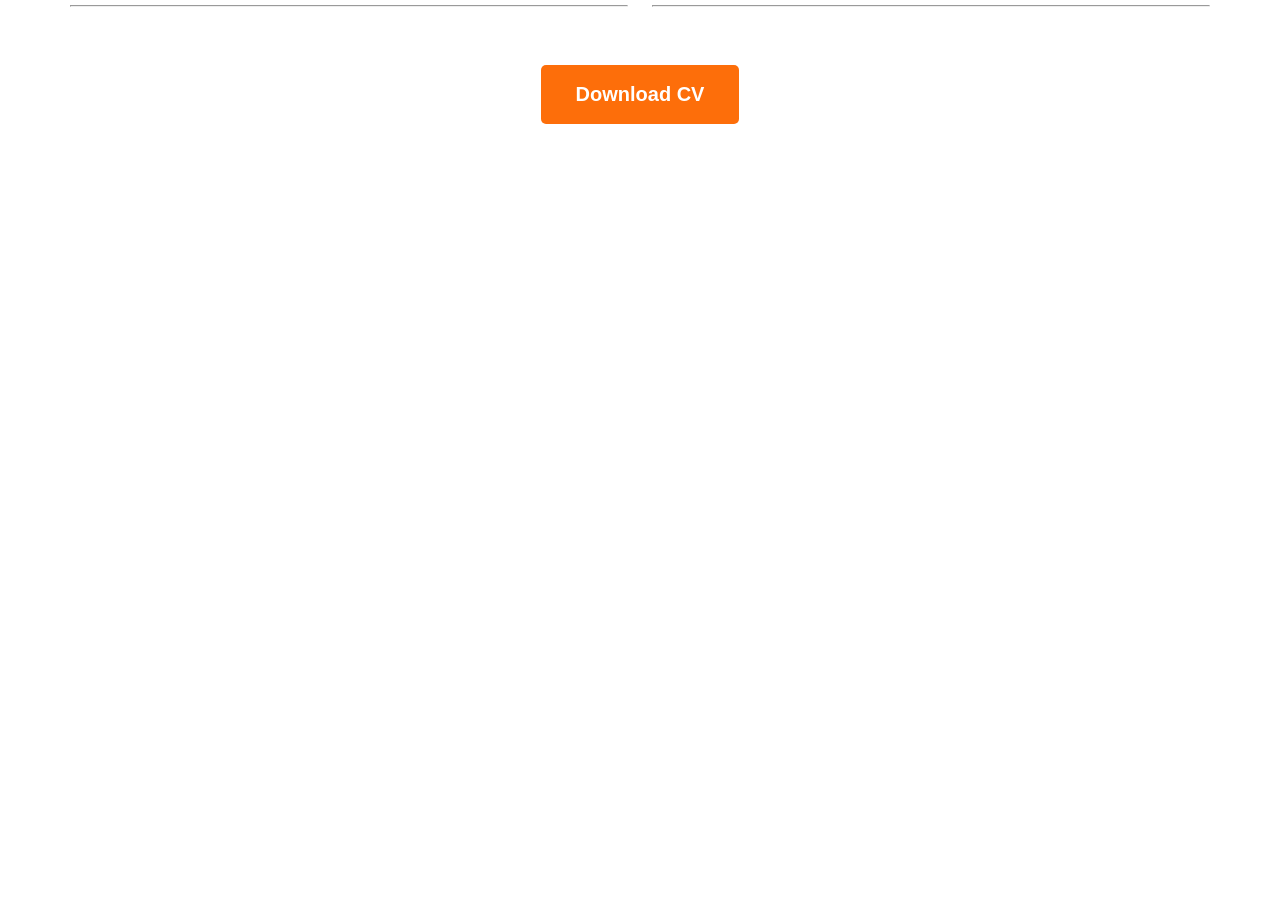
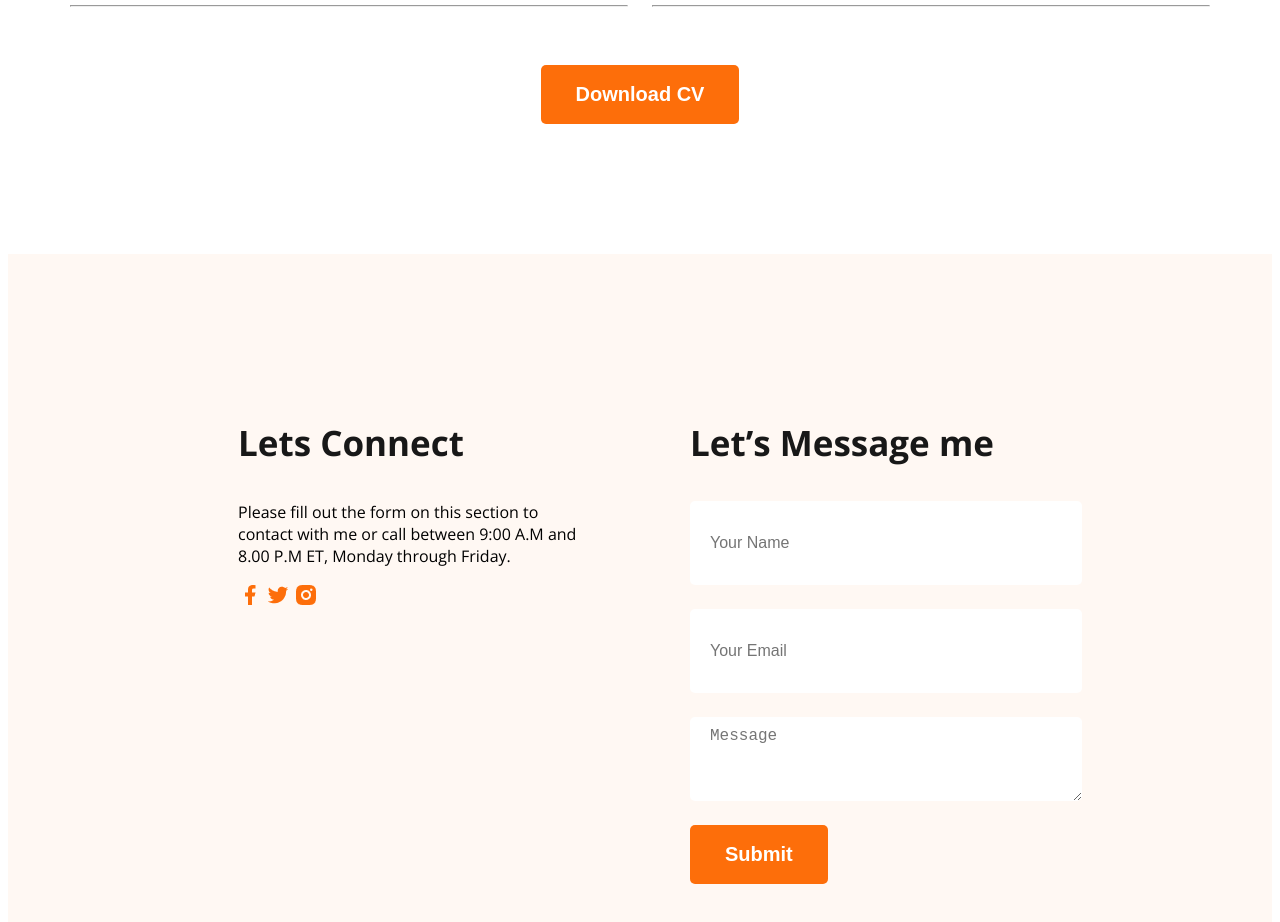
Before and after one commit to jewel-barua-code/web-developer-portfolio, a plain HTML site: page index.html in a window 1280 px wide. Shown: the part 2991-3913 px from the top of the page. Before the commit the page ends 3245 px from the top, so only its background shows below. Drawn offline with nearby package versions, Linux system fonts and the light colour scheme.

Commit message:
footer section completed

```diff
--- a/index.html
+++ b/index.html
@@ -174,6 +174,25 @@
        </div>
       </section>
     </main>
-    <footer></footer>
+    <footer class="secondary-bg">
+          <div class="footer-column">
+              <h3 class="section-title">Lets Connect</h3>
+              <p>Please fill out the form on this section to contact with me or call between 9:00 A.M and 8.00 P.M ET, Monday through Friday.</p>
+              <div>
+                <a href=""><img src="/images/icons/facebook.png" alt=""></a>
+                <a href=""><img src="/images/icons/twitter.png" alt=""></a>
+                <a href=""><img src="/images/icons/insta.png" alt=""></a>
+              </div>
+          </div>
+          <div class="footer-column">
+            <h3 class="section-title">Let’s Message me</h3>
+            <form action="">
+                <input type="text" name="" id="" placeholder="Your Name">
+                <input type="email" name="" id=""  placeholder="Your Email">
+                <textarea name="" id="" cols="30" rows="20" placeholder="Message"></textarea>
+                <input class="btn-primary" type="submit">
+            </form>
+          </div>
+    </footer>
   </body>
 </html>
--- a/styles/portfolio.css
+++ b/styles/portfolio.css
@@ -157,3 +157,25 @@ main section{
 .resume-download-cv{
     margin-top: 50px;
 }
+
+/* Footer Styles */
+footer{
+    padding: 130px 230px;
+    display: flex;
+    gap: 100px;
+}
+.footer-column{
+    width: 50%;
+}
+
+footer input[type="text"], footer input[type="email"], footer textarea{
+    height: 64px;
+    border-radius: 5px;
+    background-color: white;
+    display: block;
+    width: 100%;
+    padding: 10px 20px;
+    margin-bottom: 24px;
+    border: none;
+    font-size: 16px;
+}
```
